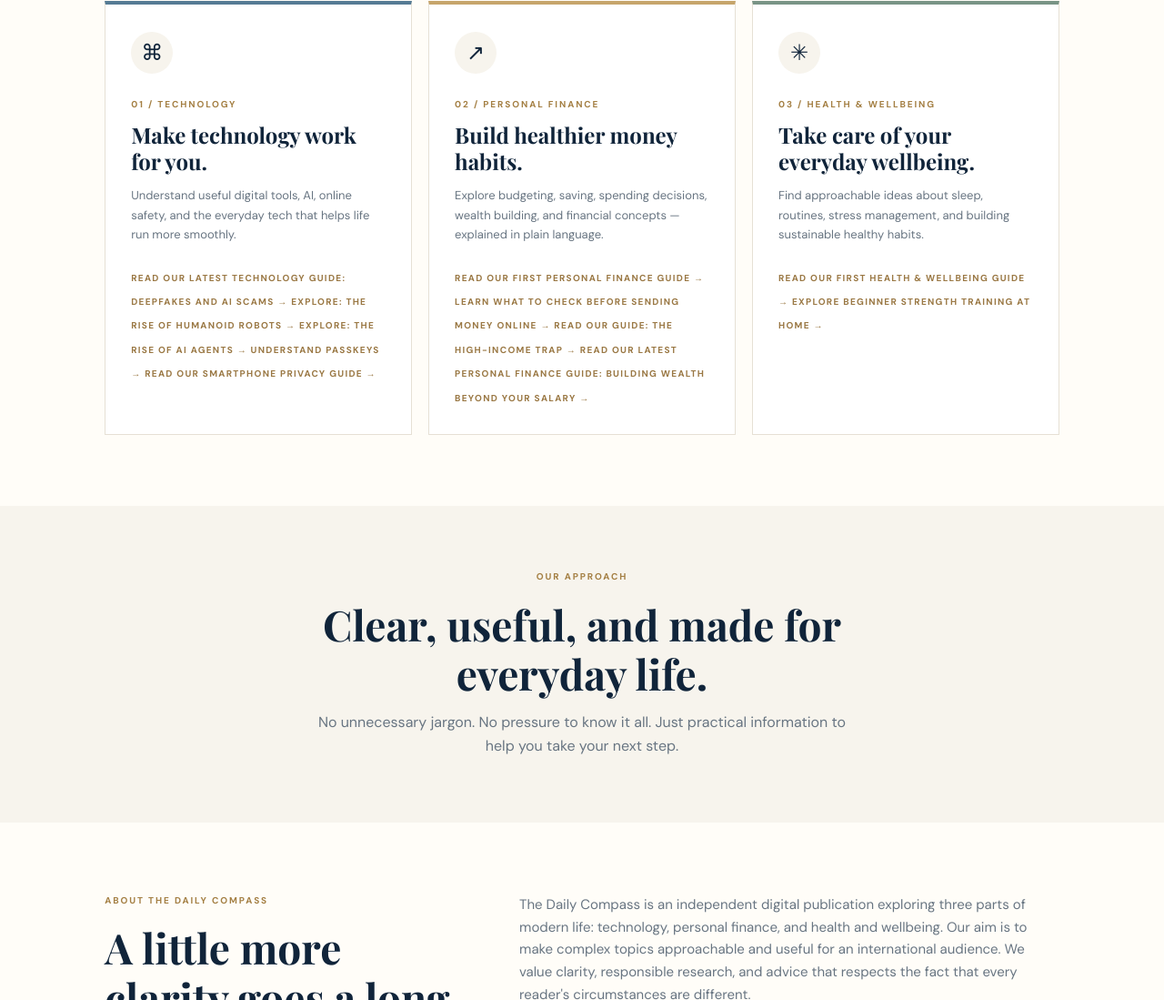
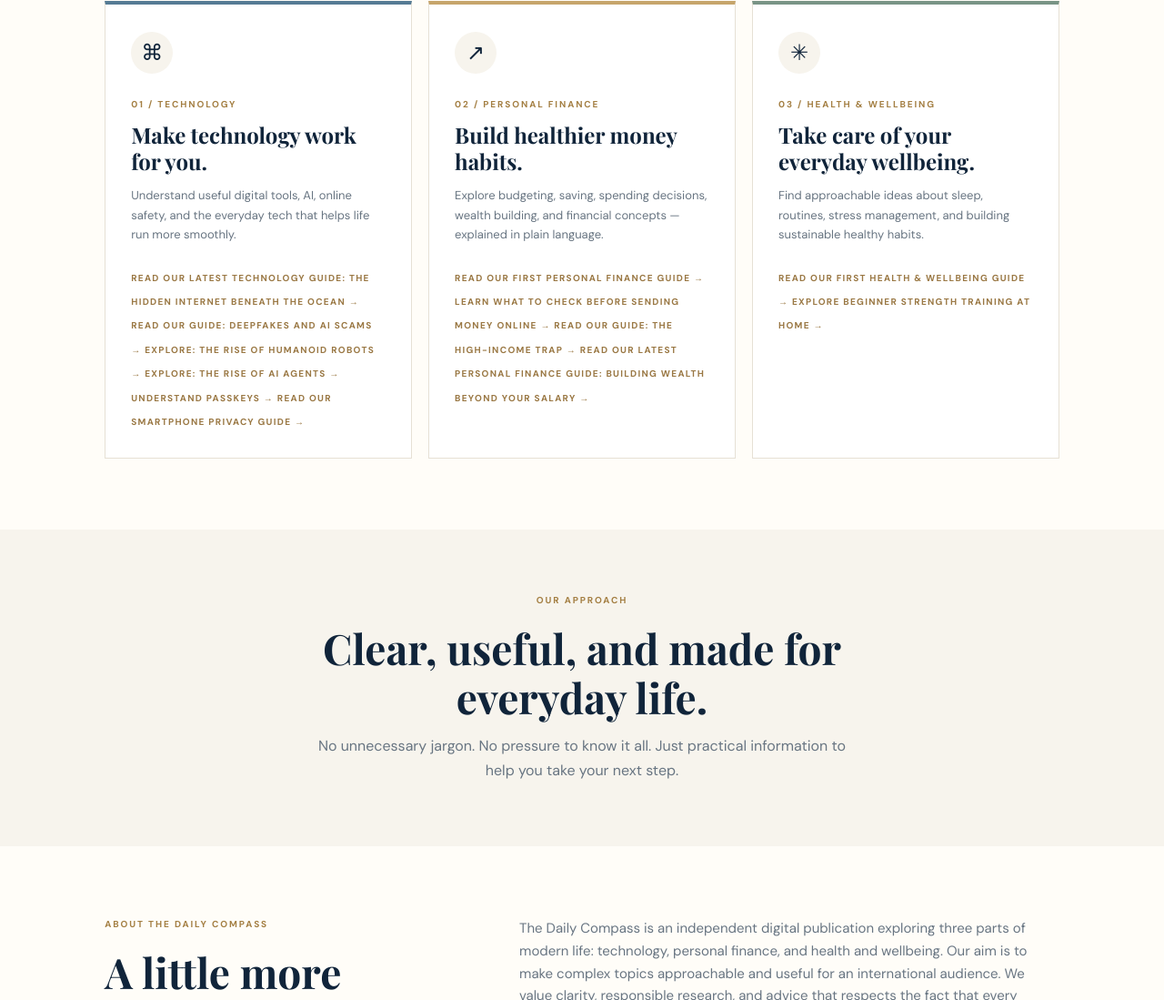
Before and after one commit to TheDailyCompassMedia/the-daily-compass, a plain HTML site: page index.html in a window 1280 px wide. Shown: the part 1056-2155 px from the top of the page at 91% size. Drawn offline with nearby package versions, Linux system fonts and the light colour scheme; a web font is replaced by a local one.

Commit message:
Add new undersea cables article to homepage

```diff
--- a/index.html
+++ b/index.html
@@ -133,8 +133,12 @@ Understand useful digital tools, AI, online safety, and the
 everyday tech that helps life run more smoothly.
 </p>
 
+<a class="coming" href="the-hidden-internet-beneath-the-ocean">
+Read our latest Technology guide: The Hidden Internet Beneath the Ocean →
+</a>
+
 <a class="coming" href="deepfakes-ai-scams-how-to-recognise-fakes.html">
-Read our latest Technology guide: Deepfakes and AI Scams →
+Read our guide: Deepfakes and AI Scams →
 </a>
 
 <a class="coming" href="rise-of-humanoid-robots-everyday-life.html">
```
